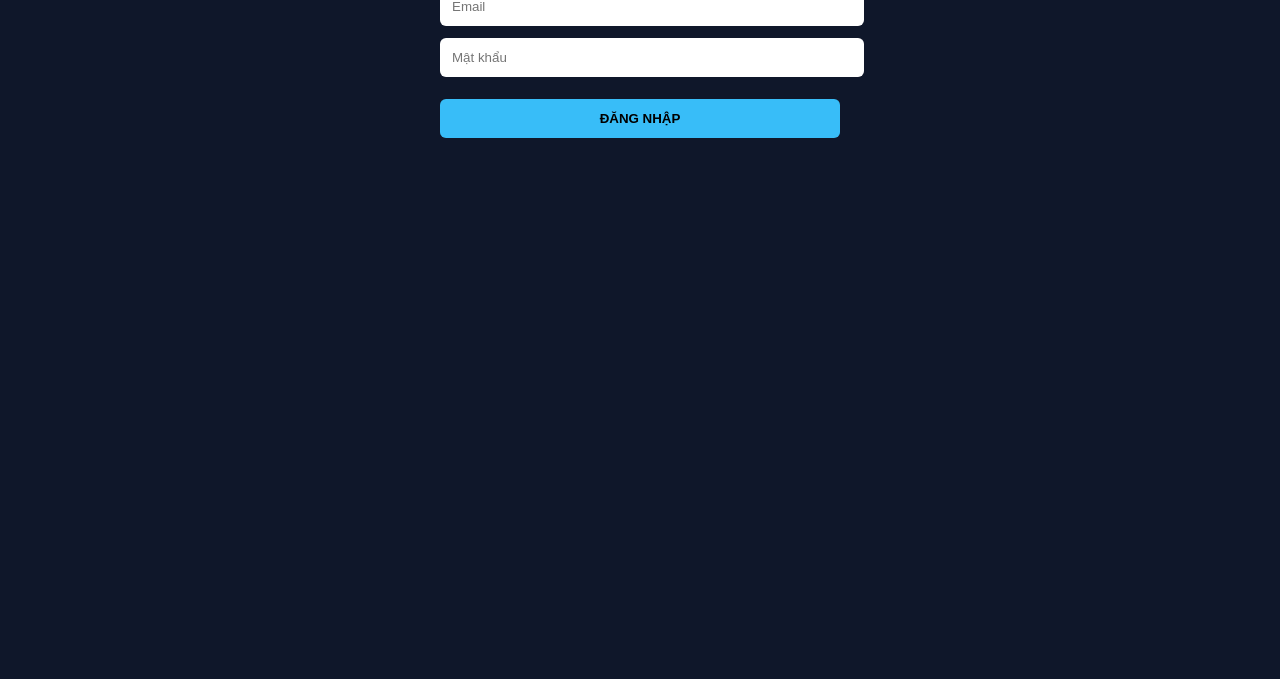
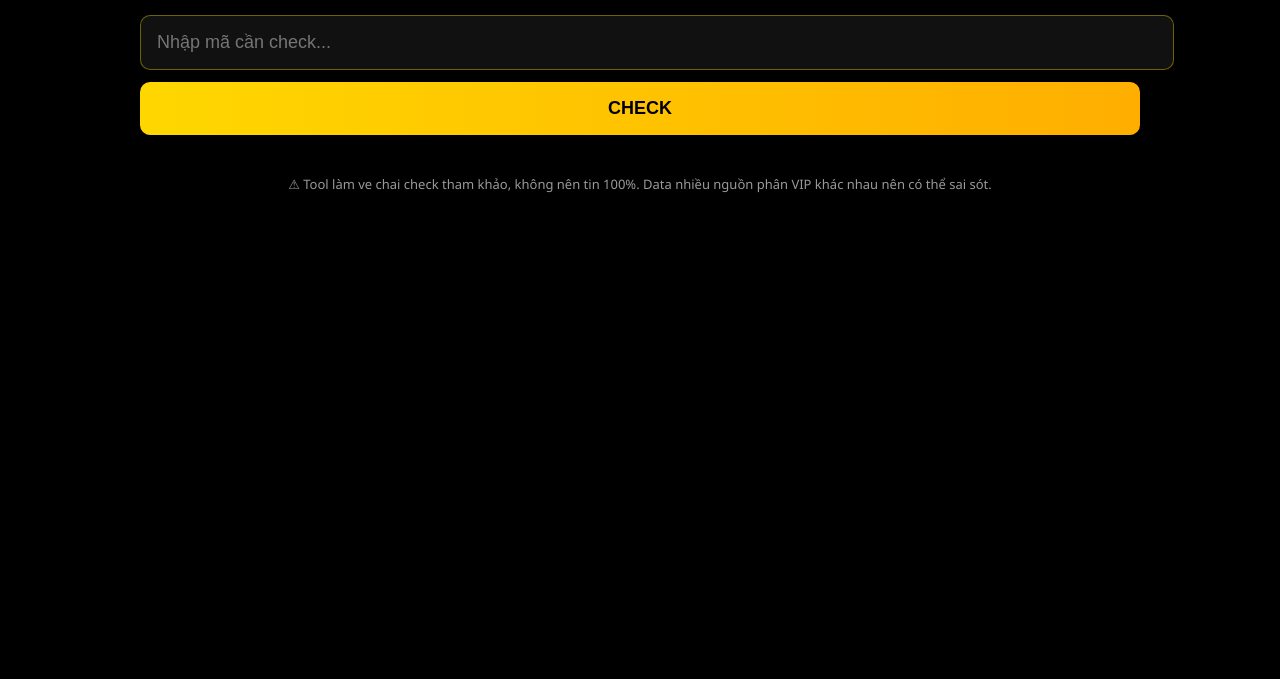
Before and after one commit to mobjle2/CheckVip, a plain HTML site: page index.html in a window 1280 px wide. Shown: the part 121-800 px from the top of the page. Drawn offline with Linux system fonts and the light colour scheme.

Commit message:
Update index.html

```diff
--- a/index.html
+++ b/index.html
@@ -1,72 +1,65 @@
 <!DOCTYPE html>
 <html lang="vi">
 <head>
-  <meta charset="UTF-8">
-  <title>Đăng nhập hệ thống</title>
-  <style>
-    body {
-      font-family: Arial;
-      background: #0f172a;
-      color: white;
-      margin: 0;
-      padding: 40px;
-    }
-
-    .box {
-      max-width: 400px;
-      margin: auto;
-    }
-
-    input {
-      width: 100%;
-      padding: 12px;
-      margin-bottom: 12px;
-      border-radius: 6px;
-      border: none;
-    }
-
-    button {
-      width: 100%;
-      padding: 12px;
-      border-radius: 6px;
-      border: none;
-      background: #38bdf8;
-      font-weight: bold;
-      cursor: pointer;
-    }
-
-    .hidden {
-      display: none;
-    }
-
-    #loginError {
-      color: #ff6b6b;
-      margin-bottom: 10px;
-    }
-  </style>
+<meta charset="UTF-8">
+<meta name="viewport" content="width=device-width,initial-scale=1">
+<title>VIP LUXURY CHECK SYSTEM</title>
+<style>
+body{margin:0;font-family:Segoe UI,Roboto,Arial;background:#000;color:white;}
+.container{max-width:1000px;margin:40px auto;padding:20px;}
+.title{font-size:34px;font-weight:800;text-align:center;
+background:linear-gradient(90deg,#FFD700,#ffae00,#ff3c00);
+-webkit-background-clip:text;-webkit-text-fill-color:transparent;margin-bottom:30px;}
+input{width:100%;padding:16px;font-size:18px;border-radius:10px;
+border:1px solid rgba(255,215,0,0.4);background:#111;color:white;}
+button{width:100%;padding:16px;margin-top:12px;font-size:18px;
+font-weight:700;border:none;border-radius:10px;
+background:linear-gradient(90deg,#FFD700,#ffae00);cursor:pointer;}
+.card{background:#111;padding:20px;margin-top:20px;border-radius:14px;border:1px solid #333;}
+.badge{display:inline-block;padding:6px 14px;border-radius:20px;font-weight:700;margin-top:10px;}
+.small{font-size:13px;opacity:0.6;text-align:center;margin-top:40px;}
+</style>
 </head>
 <body>
-
-<div class="box">
-
-  <!-- LOGIN BOX -->
-  <div id="loginBox">
-    <h2>🔐 Đăng nhập hệ thống</h2>
-    <input id="email" type="email" placeholder="Email">
-    <input id="password" type="password" placeholder="Mật khẩu">
-    <div id="loginError"></div>
-    <button onclick="login()">ĐĂNG NHẬP</button>
-  </div>
-
-  <!-- APP BOX -->
-  <div id="appBox" class="hidden">
-    <h2>✅ Đã đăng nhập</h2>
-    <button onclick="logout()">Đăng xuất</button>
-  </div>
-
+<div class="container">
+<div class="title">VIP LUXURY CHECK SYSTEM</div>
+<input id="codeInput" placeholder="Nhập mã cần check...">
+<button onclick="check()">CHECK</button>
+<div id="result"></div>
+<div class="small">
+⚠ Tool làm ve chai check tham khảo, không nên tin 100%. Data nhiều nguồn phân VIP khác nhau nên có thể sai sót.
+</div>
 </div>
 
-<script type="module" src="app.js"></script>
+<script src="data.js"></script>
+
+<script>
+function check() {
+  const input = document.getElementById("codeInput").value.trim().toUpperCase();
+  const box = document.getElementById("result");
+  box.innerHTML = "";
+  if (!input) return;
+
+  const results = DATA.filter(item =>
+    item.code && item.code.toUpperCase().includes(input)
+  );
+
+  if (results.length === 0) {
+    box.innerHTML = "<div style='opacity:0.6'>❌ Không xác định mã</div>";
+    return;
+  }
+
+  results.forEach(item => {
+    const div = document.createElement("div");
+    div.className = "card";
+    div.innerHTML = `
+      <div style="font-weight:700;font-size:18px">${item.code}</div>
+      <div class="badge">${item.vip || item.type || ""}</div>
+    `;
+    box.appendChild(div);
+  });
+}
+</script>
 
 </body>
 </html>
```
